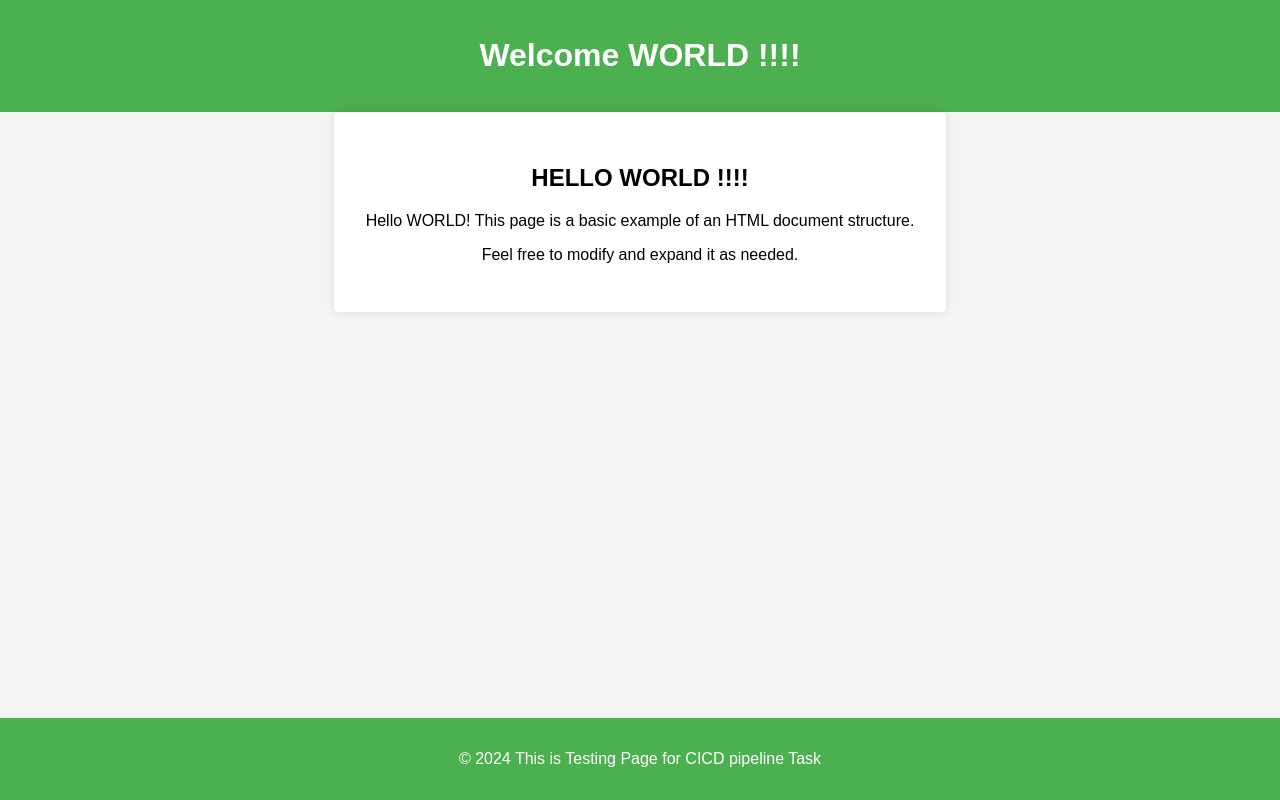
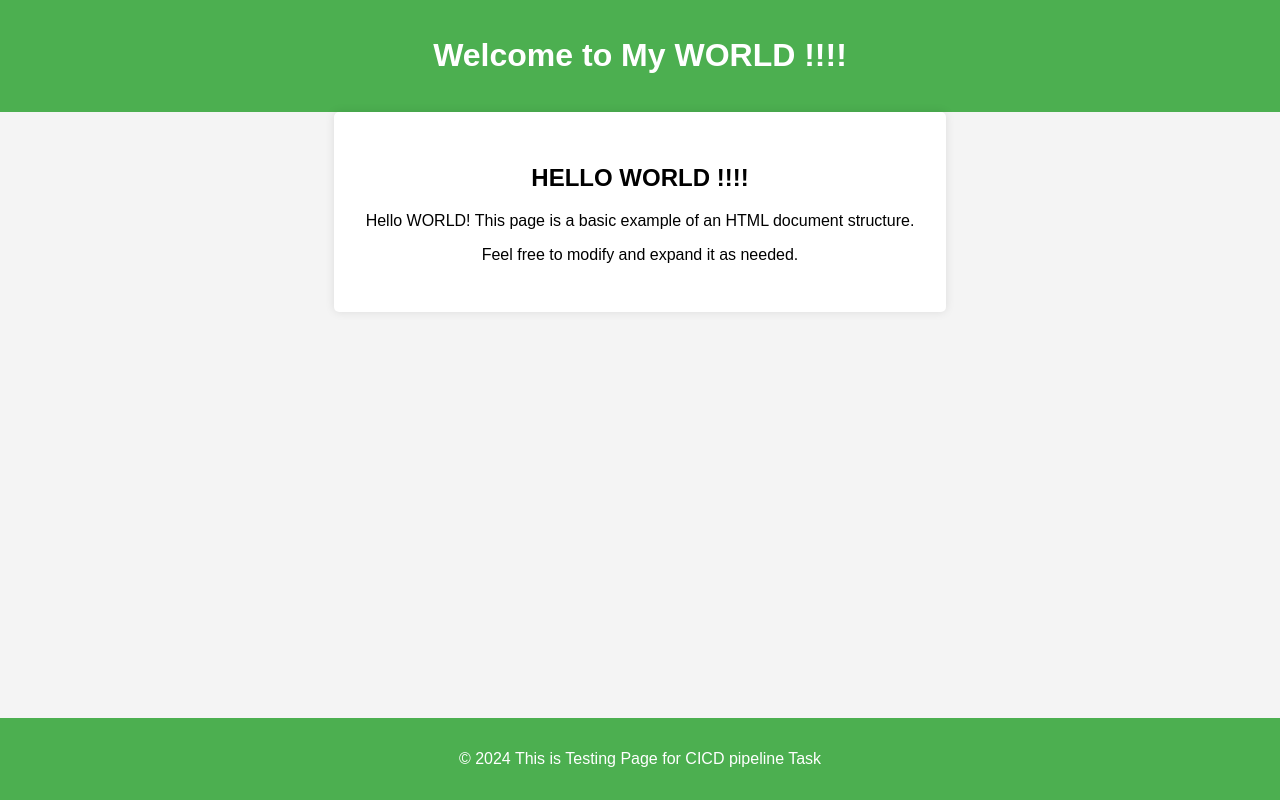
Before and after one commit to mmaazkhan/Test-cicd-Repo, a website: page index.html in a window 1280 px wide. Drawn offline with Linux system fonts and the light colour scheme.

Commit message:
Updating index.html

```diff
--- a/index.html
+++ b/index.html
@@ -42,7 +42,7 @@
 </head>
 <body>
     <header>
-        <h1>Welcome WORLD !!!!</h1>
+        <h1>Welcome to My WORLD !!!!</h1>
     </header>
     <main>
         <h2>HELLO WORLD !!!! </h2>
```
